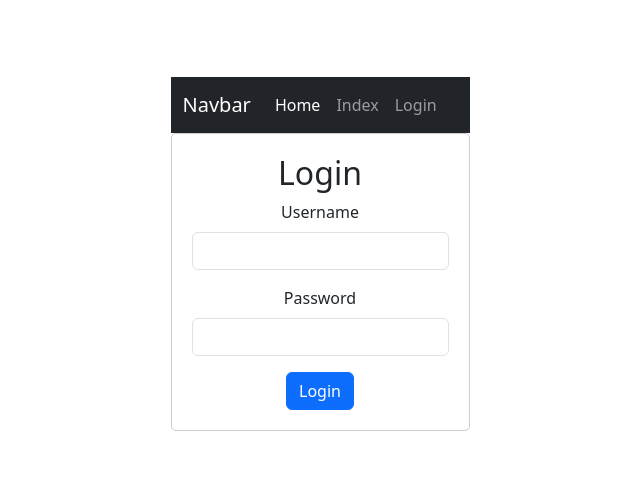
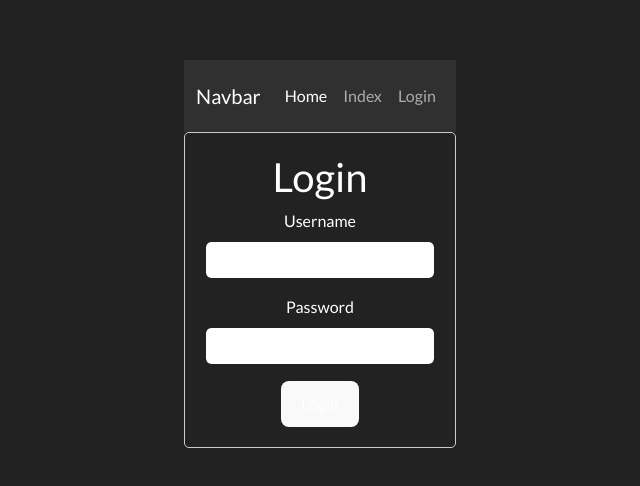
Before and after one commit to Vinskao/discord-front-end, a Vue app: page /#/login in a window 1280 px wide. Shown: the part 146-632 px from the top of the page, without its empty margins (320-960 px from the left). Built offline with nearby package versions, Linux system fonts and the light colour scheme.

Commit message:
dark theme

```diff
--- a/package.json
+++ b/package.json
@@ -10,8 +10,10 @@
   },
   "dependencies": {
     "@popperjs/core": "^2.11.8",
+    "@vueuse/core": "^10.9.0",
     "axios": "^1.6.8",
     "bootstrap": "^5.3.3",
+    "bootswatch": "^5.3.3",
     "element-plus": "^2.6.1",
     "vue": "^3.3.4",
     "vue-router": "^4.3.0",
--- a/src/App.vue
+++ b/src/App.vue
@@ -1,10 +1,14 @@
-<script setup>
+<template>
+  <div>
+    <router-view></router-view>
+  </div>
+</template>
 
+<script setup lang="ts">
+import { useDark } from "@vueuse/core";
+localStorage.setItem("vueuse-color-scheme", "dark");
+useDark();
 </script>
-
-<template>
-  <router-view></router-view>
-</template>
 
 <style scoped>
 .logo {
@@ -19,4 +23,12 @@
 .logo.vue:hover {
   filter: drop-shadow(0 0 2em #42b883aa);
 }
+
+.flex {
+  display: flex;
+}
+
+.justify-center {
+  justify-content: center;
+}
 </style>
--- a/src/style.css
+++ b/src/style.css
@@ -4,8 +4,8 @@
   font-weight: 400;
 
   color-scheme: light dark;
-  color: rgba(255, 255, 255, 0.87);
-  background-color: #242424;
+  color: rgba(255, 255, 255, 0.87); /* 修改文字顏色為白色 */
+  background-color: #121212; /* 修改背景色為深色 */
 
   font-synthesis: none;
   text-rendering: optimizeLegibility;
@@ -16,20 +16,11 @@
 
 a {
   font-weight: 500;
-  color: #646cff;
-  text-decoration: inherit;
+  color: #9fa6e4; /* 修改超連結文字顏色 */
+  text-decoration: none;
 }
 a:hover {
-  color: #535bf2;
-}
-
-a {
-  font-weight: 500;
-  color: #646cff;
-  text-decoration: inherit;
-}
-a:hover {
-  color: #535bf2;
+  color: #c7ceff; /* 修改超連結 hover 文字顏色 */
 }
 
 body {
@@ -52,12 +43,12 @@ button {
   font-size: 1em;
   font-weight: 500;
   font-family: inherit;
-  background-color: #1a1a1a;
+  background-color: #272727; /* 修改按鈕背景色 */
   cursor: pointer;
   transition: border-color 0.25s;
 }
 button:hover {
-  border-color: #646cff;
+  border-color: #9fa6e4; /* 修改按鈕 hover 邊框顏色 */
 }
 button:focus,
 button:focus-visible {
--- a/src/views/login.vue
+++ b/src/views/login.vue
@@ -6,11 +6,23 @@
     <form @submit.prevent="login">
       <div class="mb-3">
         <label for="username" class="form-label">Username</label>
-        <input type="text" class="form-control" id="username" v-model="username" required>
+        <input
+          type="text"
+          class="form-control"
+          id="username"
+          v-model="username"
+          required
+        />
       </div>
       <div class="mb-3">
         <label for="password" class="form-label">Password</label>
-        <input type="password" class="form-control" id="password" v-model="password" required>
+        <input
+          type="password"
+          class="form-control"
+          id="password"
+          v-model="password"
+          required
+        />
       </div>
       <button type="submit" class="btn btn-primary">Login</button>
     </form>
@@ -19,26 +31,36 @@
 </template>
 
 <script setup>
-import { ref } from 'vue';
-import Layout from '../layouts/Layout.vue';
+import { ref } from "vue";
+import Layout from "../layouts/Layout.vue";
+import axios from "axios";
 
-const username = ref('');
-const password = ref('');
-const errorMessage = ref('');
+const username = ref("");
+const password = ref("");
+const errorMessage = ref("");
 
-const login = () => {
-  // 在此处编写登录逻辑，例如向服务器发送登录请求
-  if (username.value === 'admin' && password.value === 'password') {
-    // 登录成功，可以跳转到其他页面
-    console.log('Login successful');
-  } else {
-    // 登录失败，显示错误消息
-    errorMessage.value = 'Invalid username or password';
+const login = async () => {
+  try {
+    const response = await axios.post("", {
+      username: username.value,
+      password: password.value,
+    });
+    console.log(response.data);
+    if (response.status === 200) {
+      console.log("Login successful");
+    } else {
+      errorMessage.value = "Invalid username or password";
+    }
+  } catch {
+    console.error("Error:", error);
+    errorMessage.value = "An error occurred while processing your request";
   }
 };
 </script>
 
 <style scoped>
+@import url("../style.css");
+
 .login-container {
   max-width: 400px;
   margin: auto;
```
Also changed, not shown: src/main.js (+11 -12 lines), 2 other files (tests, documents, lock files or other folders).
